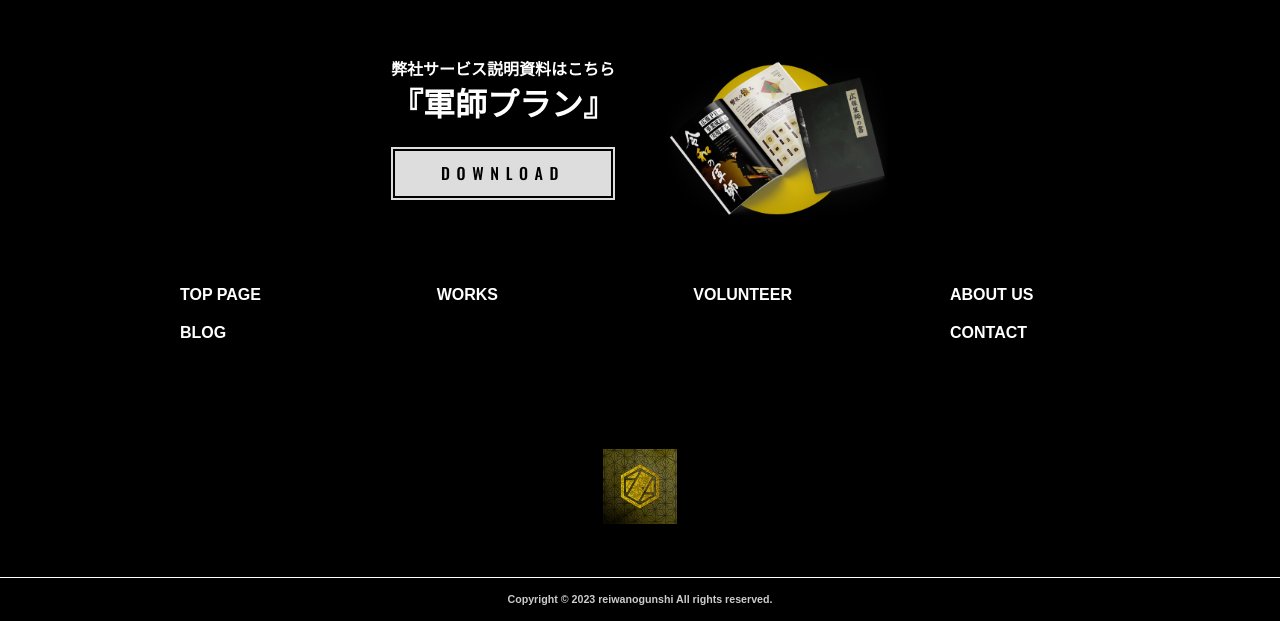
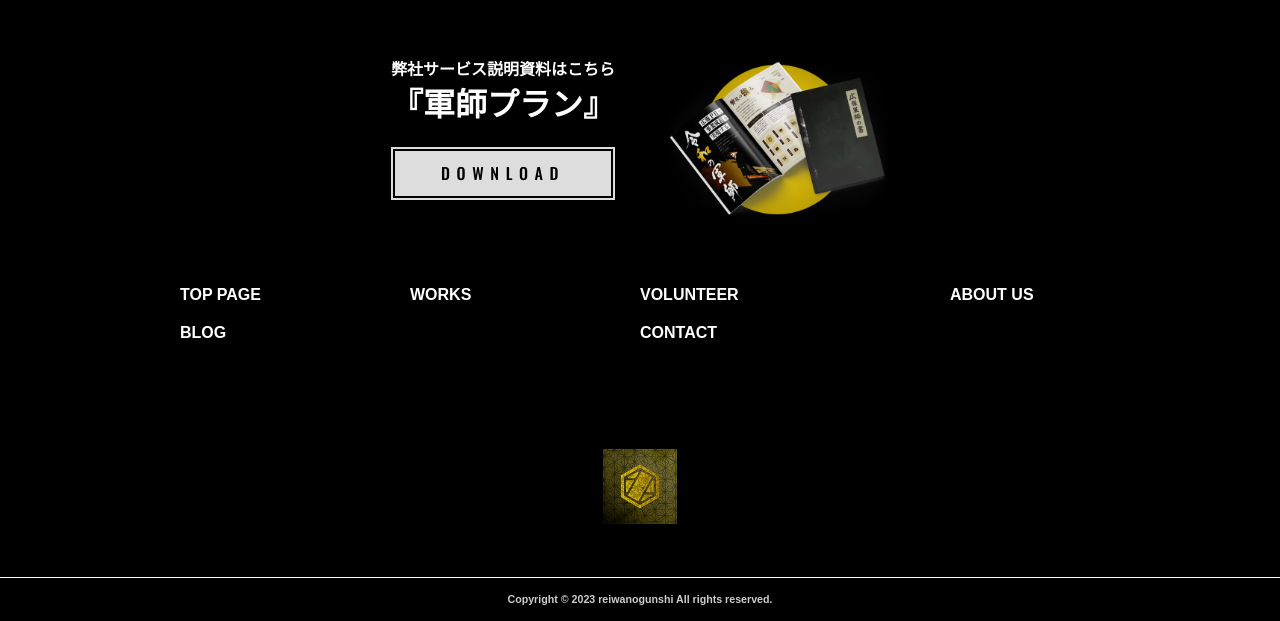
Before and after one commit to reiwa-gunshi/homepage, a Next.js app: page /aboutus in a window 1280 px wide. Shown: the part 3382-4003 px from the top of the page. Built offline with nearby package versions, Linux system fonts and the light colour scheme.

Commit message:
hooterを3個ずつで改行

```diff
--- a/components/layouts/footer.tsx
+++ b/components/layouts/footer.tsx
@@ -1,6 +1,7 @@
 import styles from "../layouts/footer.module.scss";
 import RectBtn from "../atoms/rectBtn";
 import Link from "next/link";
+import React from 'react';
 import Image from "next/image";
 import { nav_type } from "../../lib/type";
 
@@ -38,13 +39,21 @@ const Footer = (props: { nav_items: nav_type[] }) => {
         <div className={styles.footer_nav}>
         <ul className={styles.footer_ul}>
           {nav_items.map((items, footer_map_index) => {
+            if (footer_map_index % 3 === 0) {
               return (
-                <li key={footer_map_index}>
-                  <Link href={items.path}>
-                    <a>{items.name}</a>
+                <React.Fragment key={footer_map_index}>
+                  {nav_items.slice(footer_map_index, footer_map_index + 3).map((item, index) => (
+                    <li key={footer_map_index + index}>
+                      <Link href={item.path}>
+                        <a>{item.name}</a>
                       </Link>
                     </li>
+                  ))}
+                  <br />
+                </React.Fragment>
               );
+            }
+            return null;
           })}
         </ul>
       </div>
```
Lines whose indentation alone changed are shown as unchanged.
